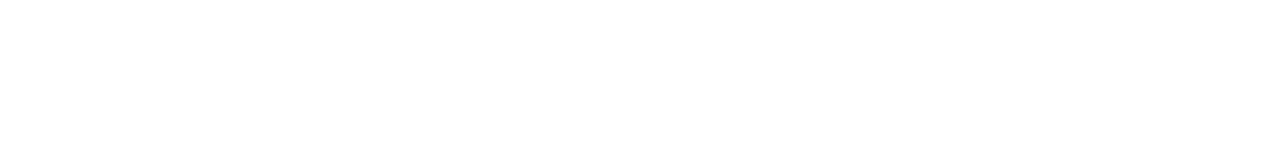
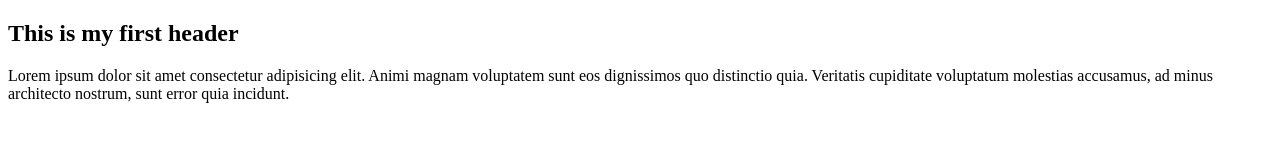
Before and after one commit to symun2022/my-first-github-website, a plain HTML site: page index.html in a window 1280 px wide. Drawn offline with Linux system fonts and the light colour scheme.

Commit message:
this is my second commit

```diff
--- a/index.html
+++ b/index.html
@@ -6,6 +6,7 @@
     <title>My First git hub website</title>
 </head>
 <body>
-
+    <h2>This is my first header</h2>
+    <p>Lorem ipsum dolor sit amet consectetur adipisicing elit. Animi magnam voluptatem sunt eos dignissimos quo distinctio quia. Veritatis cupiditate voluptatum molestias accusamus, ad minus architecto nostrum, sunt error quia incidunt.</p>
 </body>
 </html>
```
